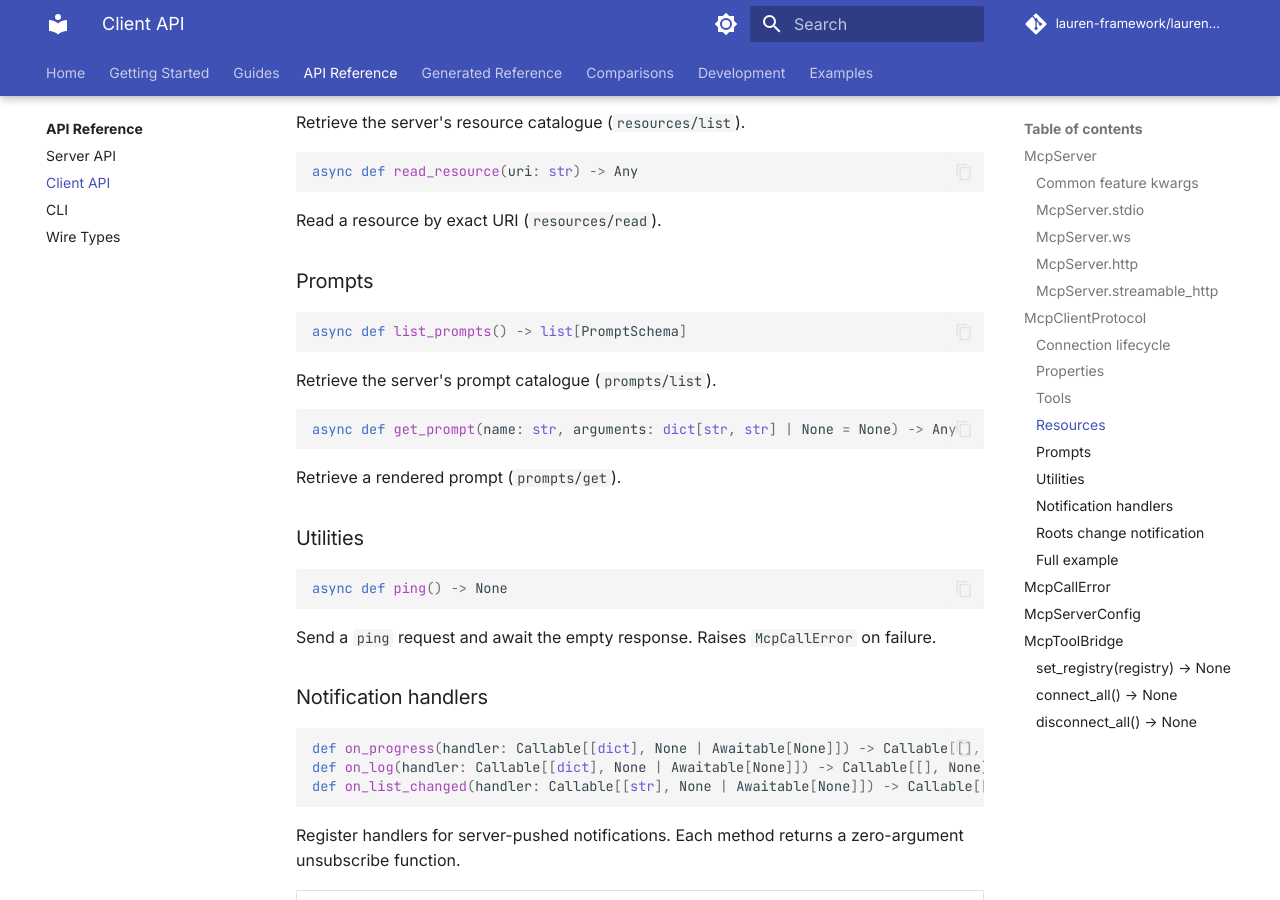
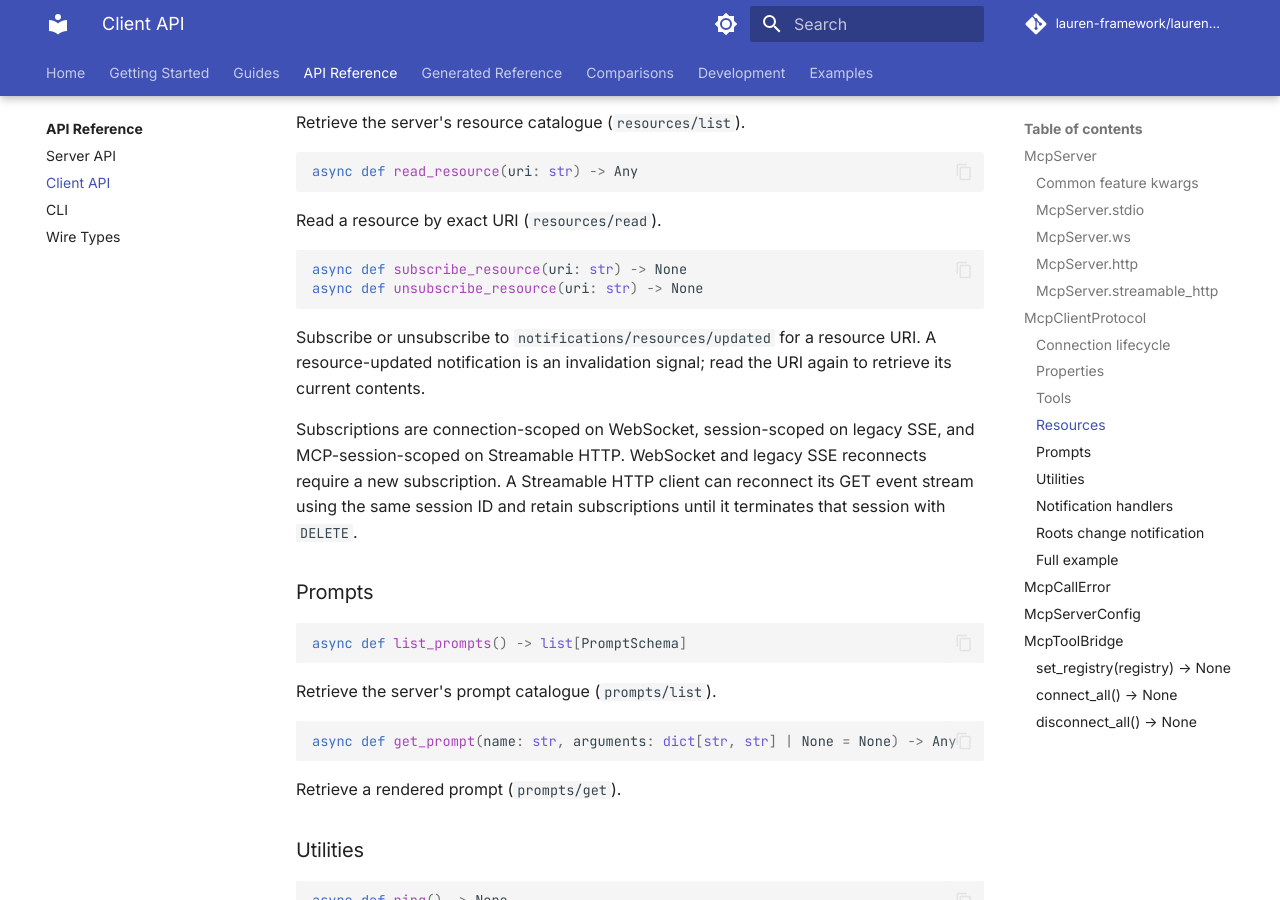
Before and after one commit to lauren-framework/lauren-mcp, an MkDocs documentation site: the page built from docs/reference/client.md, in a window 1280 px wide and 900 px high, scrolled down 5787 px. Built offline with MkDocs 1.6.1 and Material for MkDocs 9.7.7, drawn with Linux system fonts in a browser that asks for light colours; comment, search, counter and statistics services are not loaded; the version menu is left out.

Commit message:
docs(client): document resource subscription API

````diff
--- a/docs/reference/client.md
+++ b/docs/reference/client.md
@@ -230,6 +230,21 @@ async def read_resource(uri: str) -> Any
 ```
 Read a resource by exact URI (`resources/read`).
 
+```python
+async def subscribe_resource(uri: str) -> None
+async def unsubscribe_resource(uri: str) -> None
+```
+
+Subscribe or unsubscribe to `notifications/resources/updated` for a resource
+URI. A resource-updated notification is an invalidation signal; read the URI
+again to retrieve its current contents.
+
+Subscriptions are connection-scoped on WebSocket, session-scoped on legacy
+SSE, and MCP-session-scoped on Streamable HTTP. WebSocket and legacy SSE
+reconnects require a new subscription. A Streamable HTTP client can reconnect
+its GET event stream using the same session ID and retain subscriptions until
+it terminates that session with `DELETE`.
+
 ### Prompts
 
 ```python
````
